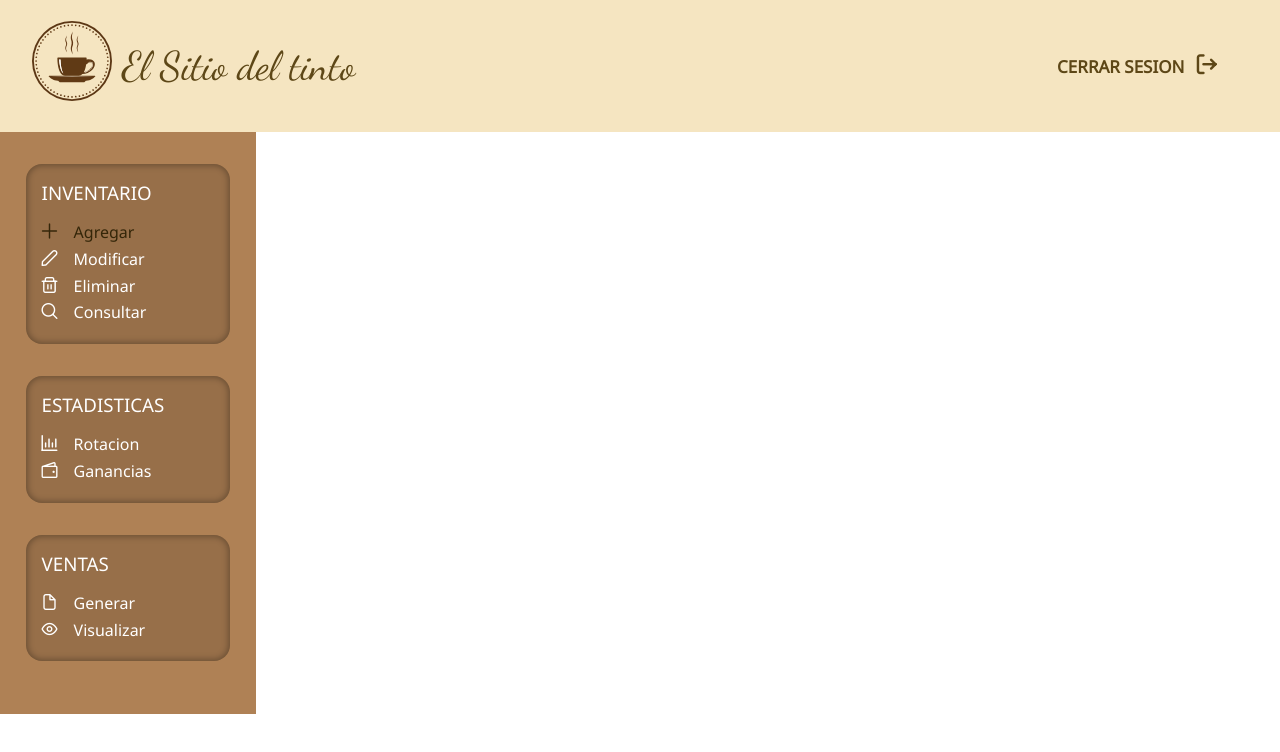
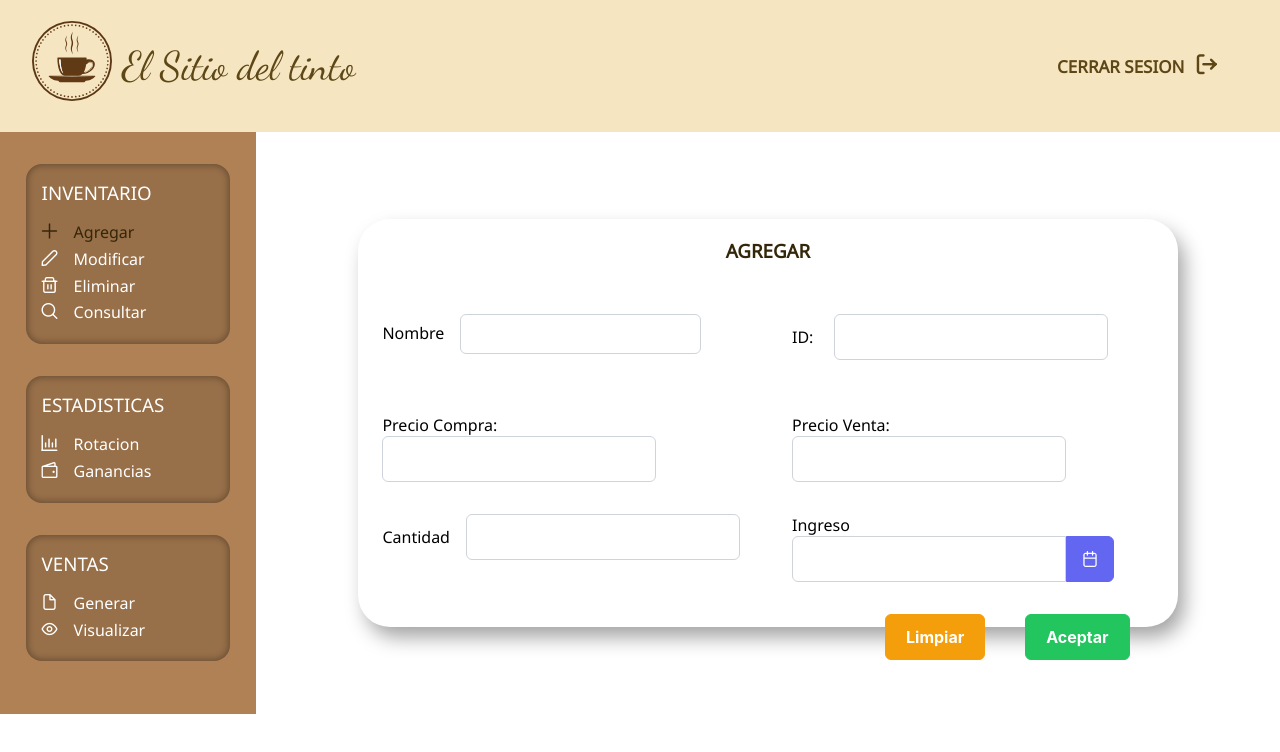
Before and after one commit to binmex/proyect_awie, a React (Create React App) app: page /agregar in a window 1280 px wide. Shown: the top 752 px of the page. Built offline with nearby package versions, Linux system fonts and the light colour scheme.

Commit message:
componente de agregar producto, front adelantado

```diff
--- a/src/Componentes/AgregarItem.jsx
+++ b/src/Componentes/AgregarItem.jsx
@@ -1,9 +1,53 @@
-import React from 'react'
+import React, { useState } from "react";
+import { Button } from "primereact/button";
+import { InputText } from "primereact/inputtext";
+import { InputNumber } from "primereact/inputnumber";
+import { Calendar } from "primereact/calendar";
 
 export const AgregarItem = () => {
+  const [date, setDate] = useState(null);
   return (
-    <div>
-
+    <div className="content">
+      <div className="cajaAgregar">
+        <h3>AGREGAR</h3>
+        <div className="boxInput">
+          <div className="inputAdd">
+            <label>Nombre</label>
+            <InputText
+              type="text"
+              className="p-inputtext-sm"
+            />
+          </div>
+          <div className="inputAdd">
+            <label>ID: </label>
+            <InputNumber inputId="integeronly" />
+          </div>
+          <div className="inputAdd">
+            <label>Precio Compra: </label>
+            <InputNumber inputId="integeronly" />
+          </div>
+          <div className="inputAdd">
+            <label>Precio Venta: </label>
+            <InputNumber inputId="integeronly" />
+          </div>
+          <div className="inputAdd">
+            <label>Cantidad</label>
+            <InputNumber inputId="integeronly" />
+          </div>
+          <div className="inputAdd">
+            <label>Ingreso </label>
+            <Calendar
+              value={date}
+              onChange={(e) => setDate(e.value)}
+              showIcon
+            />
+          </div>
+          <div className="inputAdd2 button">
+            <Button label="Limpiar" severity="warning" />
+            <Button label="Aceptar" severity="success" />
+          </div>
+        </div>
+      </div>
     </div>
-  )
-}
+  );
+};
--- a/src/index.css
+++ b/src/index.css
@@ -214,7 +214,6 @@ body {
 
 /*Contenido*/
 .content{
-  opacity: 60%;
   grid-area: content;
   display: flex;
   flex-direction: column;
@@ -222,6 +221,7 @@ body {
   justify-content: center;
 }
 .content .logoMain{
+  opacity: 60%;
   width: 30%;
 }
 .content .textLogo{
--- a/src/index.jsx
+++ b/src/index.jsx
@@ -4,6 +4,11 @@ import './index.css';
 import './robin.css';
 import './lau.css'
 import 'primeicons/primeicons.css';
+//theme
+import "primereact/resources/themes/lara-light-indigo/theme.css";
+
+//core
+import "primereact/resources/primereact.min.css";
 import App from './App';
 import reportWebVitals from './reportWebVitals';
 
--- a/src/lau.css
+++ b/src/lau.css
@@ -0,0 +1,12 @@
+@import url('https://fonts.googleapis.com/css2?family=Dancing+Script&display=swap');
+@import url('https://fonts.googleapis.com/css2?family=Noto+Sans&display=swap');
+
+:root{
+  --fontLogo: 'Dancing Script', cursive;
+  --fontDefault: 'Noto Sans', sans-serif;
+  --crema: #f5e5c1;
+  --cafe: #5D4717;
+  --cafeClaro: #AF8155;
+  --cafeSemiOscuro: #976F49;
+  --cafeOscuro: #342609;
+}
--- a/src/robin.css
+++ b/src/robin.css
@@ -0,0 +1,57 @@
+@import url('https://fonts.googleapis.com/css2?family=Dancing+Script&display=swap');
+@import url('https://fonts.googleapis.com/css2?family=Noto+Sans&display=swap');
+
+:root{
+  --fontLogo: 'Dancing Script', cursive;
+  --fontDefault: 'Noto Sans', sans-serif;
+  --crema: #f5e5c1;
+  --cafe: #5D4717;
+  --cafeClaro: #AF8155;
+  --cafeSemiOscuro: #976F49;
+  --cafeOscuro: #342609;
+}
+.content {
+  grid-area: content;
+  width: 100%;
+  height: 100%;
+}
+.cajaAgregar {
+  height: 70%;
+  width: 80%;
+  border-radius: 2rem;
+  box-shadow: 7px 11px 20px -1px rgba(0, 0, 0, 0.37);
+  -webkit-box-shadow: 7px 11px 20px -1px rgba(0, 0, 0, 0.37);
+  -moz-box-shadow: 7px 11px 20px -1px rgba(0, 0, 0, 0.37);
+}
+.cajaAgregar h3{
+    font-family: var(--fontDefault);
+    color: var(--cafeOscuro);
+    text-align: center;
+    font-weight: bolder;
+}
+.boxInput{
+  display: grid;
+  grid-template-rows: repeat(4, 1fr); /* Divide en 4 filas de tamaño igual */
+  grid-template-columns: repeat(2, 1fr); /* Divide en 2 columnas de tamaño igual */
+}
+.boxInput .inputAdd2,
+.boxInput .inputAdd{
+    margin-left: 1.5rem;
+    margin-top: 2rem;
+}
+.boxInput .inputAdd label{
+    font-family: var(--fontDefault);
+    font-weight: 400;
+    margin-right: 1rem;
+}
+.boxInput .inputAdd2{
+    margin-right: 1.5rem;
+    height: 2.5rem;
+    grid-row: 4;
+    grid-column: 2;
+    text-align: end;
+}
+.boxInput .inputAdd2 button{
+    margin-right: 1.5rem;
+    margin-left: 1rem;
+}
```
